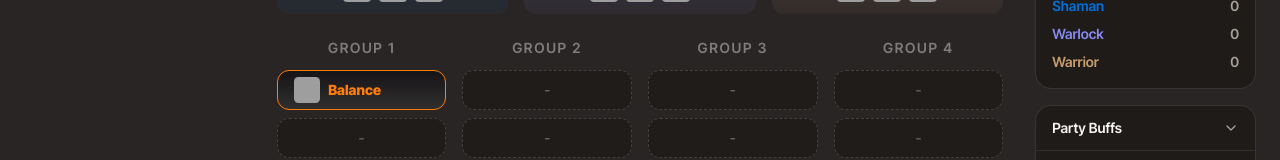
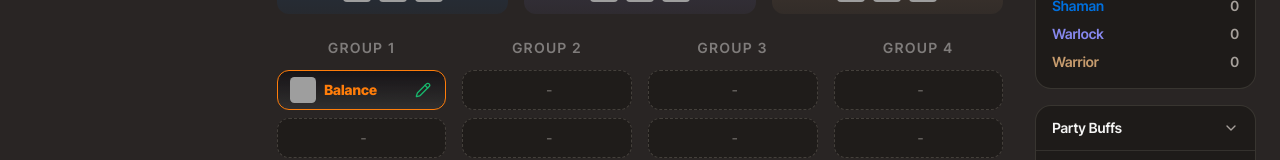
Before and after one commit to wjbetech/wowcomps, a React (Vite) app: page / in a window 1280 px wide. Both pictures are taken after a click on the button 338 px from the left and 142 px from the top of the page. Shown: the part 330-490 px from the top of the page. Built offline with nearby package versions, Linux system fonts and the light colour scheme; grey boxes are pictures that could not be loaded.

Commit message:
feat/slot-interactions: fixed the slot renamer, fixed styles, fixed edit button to feel more intuitive

```diff
--- a/src/App.tsx
+++ b/src/App.tsx
@@ -23,6 +23,7 @@ export function App() {
     selectedRaidSize,
     selectRaidSize,
     clearSlot,
+    renameSlot,
   } = useRaidComposition(40);
 
   const sensors = useSensors(
@@ -69,6 +70,7 @@ export function App() {
                     raidSlots={raidSlots}
                     selectedRaidSize={selectedRaidSize}
                     onClearSlot={clearSlot}
+                    onRenameSlot={renameSlot}
                   />
                 </div>
               </div>
--- a/src/components/RaidGrid.tsx
+++ b/src/components/RaidGrid.tsx
@@ -1,4 +1,5 @@
 // core
+import { useState, useRef, useEffect } from "react";
 import { useDroppable } from "@dnd-kit/core";
 
 // data
@@ -10,8 +11,14 @@ import { getRaidGridModel } from "../lib/grid";
 // types
 import type { RaidSlotId, PlacedSpec } from "../types/raidGrid";
 import type { RaidGridProps } from "../types/raidGrid";
+import { PencilIcon } from "lucide-react";
 
-export default function RaidGrid({ raidSlots, selectedRaidSize, onClearSlot }: RaidGridProps) {
+export default function RaidGrid({
+  raidSlots,
+  selectedRaidSize,
+  onClearSlot,
+  onRenameSlot,
+}: RaidGridProps) {
   const groups = getRaidGridModel(selectedRaidSize);
 
   return (
@@ -33,6 +40,7 @@ export default function RaidGrid({ raidSlots, selectedRaidSize, onClearSlot }: R
                     slotId={slot.id}
                     placedSpec={raidSlots[slot.id]}
                     onClearSlot={onClearSlot}
+                    onRenameSlot={onRenameSlot}
                   />
                 ))}
               </div>
@@ -48,11 +56,16 @@ function RaidSlot({
   slotId,
   placedSpec,
   onClearSlot,
+  onRenameSlot,
 }: {
   slotId: RaidSlotId;
   placedSpec: PlacedSpec | null;
   onClearSlot: (slotId: RaidSlotId) => void;
+  onRenameSlot: (slotId: RaidSlotId, newName: string) => void;
 }) {
+  const [isEditing, setIsEditing] = useState(false);
+  const [draftName, setDraftName] = useState(placedSpec?.playerName || "");
+
   const { isOver, setNodeRef } = useDroppable({
     id: slotId,
   });
@@ -73,6 +86,23 @@ function RaidSlot({
       }
     : undefined;
 
+  const inputRef = useRef<HTMLInputElement | null>(null);
+
+  useEffect(() => {
+    if (!isEditing) return;
+    inputRef.current?.focus();
+    inputRef.current?.select();
+  }, [isEditing]);
+
+  useEffect(() => {
+    setDraftName(placedSpec?.playerName || "");
+  }, [placedSpec?.playerName, placedSpec?.classId, placedSpec?.specId]);
+
+  function commitName() {
+    onRenameSlot(slotId, draftName.trim());
+    setIsEditing(false);
+  }
+
   return (
     <button
       ref={setNodeRef}
@@ -83,7 +113,7 @@ function RaidSlot({
         onClearSlot(slotId);
       }}
       className={[
-        "flex h-10 w-full items-center justify-between rounded-xl border px-4 text-left transition",
+        "flex h-10 w-full items-center justify-between rounded-xl border pl-3 pr-2 text-left transition",
         placedSpec
           ? "border-black/20"
           : isOver
@@ -93,6 +123,7 @@ function RaidSlot({
     >
       {placedSpec ? (
         <div className="flex w-full items-center gap-2">
+          <div className="flex min-w-0 flex-1 items-center gap-2">
             {specDisplay?.iconLink ? (
               <img
                 src={specDisplay.iconLink}
@@ -100,7 +131,33 @@ function RaidSlot({
                 className="h-6 w-6 zoom-110 rounded-sm object-cover"
               />
             ) : null}
-          <span className="text-sm font-extrabold">{specDisplay?.label}</span>
+            {isEditing ? (
+              <input
+                ref={inputRef}
+                value={draftName}
+                onBlur={commitName}
+                onKeyDown={(event) => event.key === "Enter" && commitName()}
+                onChange={(event) => setDraftName(event.target.value)}
+                onClick={(event) => event.stopPropagation()}
+                className="inline-flex w-3/4 h-6 shrink-0 items-center justify-center rounded-md transition hover:bg-stone-700 focus:outline-none text-sm font-extrabold"
+              />
+            ) : (
+              <span className="block truncate text-sm font-extrabold">
+                {draftName || specDisplay?.label}
+              </span>
+            )}
+          </div>
+          <button
+            type="button"
+            title="Edit player name"
+            onClick={(event) => {
+              event.stopPropagation();
+              setIsEditing(true);
+            }}
+            className="cursor-pointer inline-flex w-7 h-7 items-center justify-center rounded-md transition hover:bg-stone-700"
+          >
+            <PencilIcon className="h-4 w-4 text-[#18b86d]" />
+          </button>
         </div>
       ) : (
         <span className="w-full text-center text-sm text-stone-400/50">-</span>
--- a/src/types/raidGrid.ts
+++ b/src/types/raidGrid.ts
@@ -8,6 +8,7 @@ export type RaidGridProps = {
   raidSlots: RaidSlots;
   selectedRaidSize: RaidSize;
   onClearSlot: (slotId: RaidSlotId) => void;
+  onRenameSlot: (slotId: RaidSlotId, newName: string) => void;
 };
 
 export type RaidGridSlot = {
```
Also changed, not shown: 1 other file (tests, documents, lock files or other folders). Lines whose indentation alone changed are shown as unchanged.
